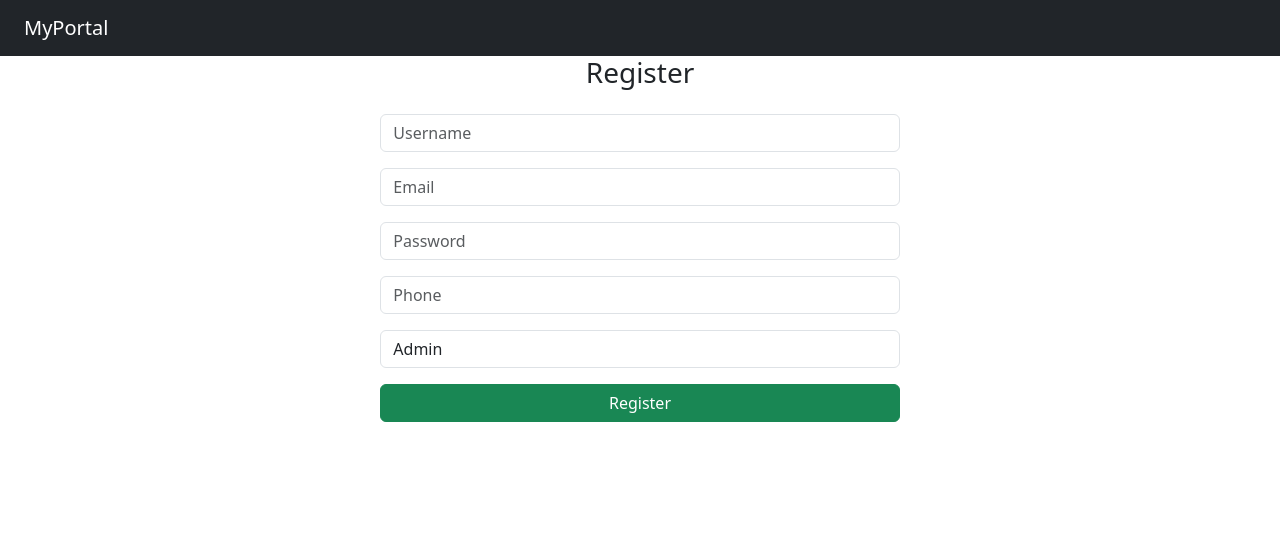
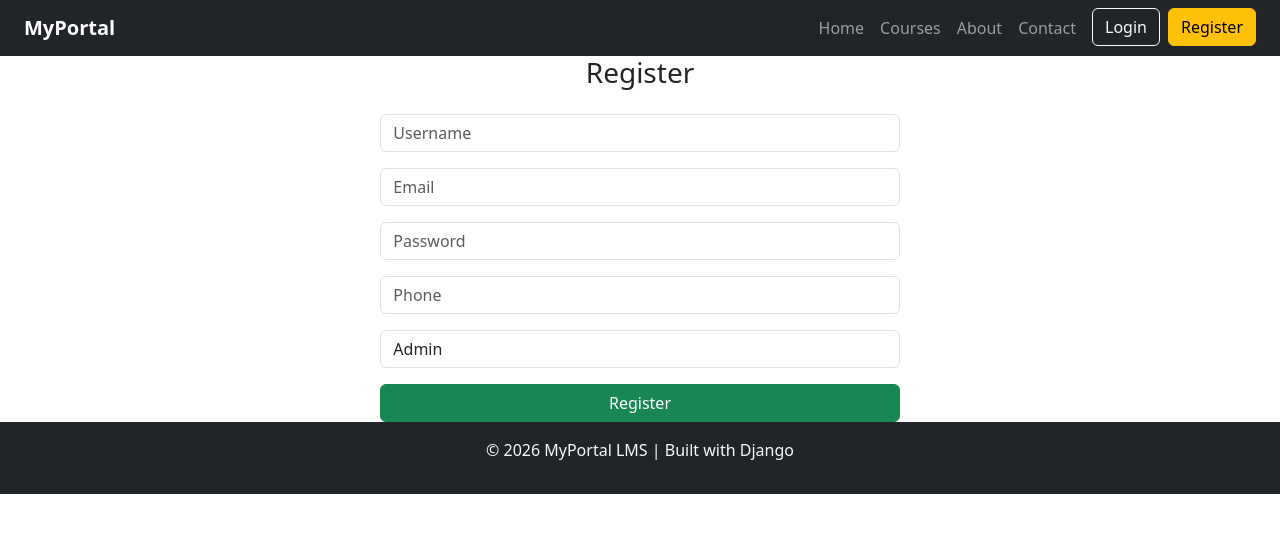
Before and after one commit to abhinavsai830-lang/LMS-Django, a Django app: page /register/ in a window 1280 px wide. Shown: the top 533 px of the page. Run offline with Django 5.2, Linux system fonts and the light colour scheme; parts of the project's set-up code (start-up, migrations or seed data) failed here and were passed over.

Commit message:
Added LMS landing page with navbar, features, and course sections

```diff
--- a/templates/base.html
+++ b/templates/base.html
@@ -1,6 +1,8 @@
 <!DOCTYPE html>
 <html>
 <head>
+
+<title>MyPortal LMS</title>
 
 <link href="https://cdn.jsdelivr.net/npm/bootstrap@5.3.2/dist/css/bootstrap.min.css" rel="stylesheet">
 
@@ -8,15 +10,51 @@
 
 <body>
 
-<!-- Navbar -->
+<!-- NAVBAR -->
 
-<nav class="navbar navbar-dark bg-dark px-4">
-  <a class="navbar-brand">MyPortal</a>
+<nav class="navbar navbar-expand-lg navbar-dark bg-dark px-4">
+  <a class="navbar-brand fw-bold" href="/">MyPortal</a>
+
+  <div class="collapse navbar-collapse">
+    <ul class="navbar-nav ms-auto">
+
+      <li class="nav-item">
+        <a class="nav-link" href="/">Home</a>
+      </li>
+
+      <li class="nav-item">
+        <a class="nav-link" href="/courses">Courses</a>
+      </li>
+
+      <li class="nav-item">
+        <a class="nav-link" href="#">About</a>
+      </li>
+
+      <li class="nav-item">
+        <a class="nav-link" href="#">Contact</a>
+      </li>
+
+      <li class="nav-item">
+        <a class="btn btn-outline-light ms-2" href="/login">Login</a>
+      </li>
+
+      <li class="nav-item">
+        <a class="btn btn-warning ms-2" href="/register">Register</a>
+      </li>
+
+    </ul>
+  </div>
 </nav>
+
 
 {% block content %}
 
 {% endblock %}
 
+
+<footer class="bg-dark text-light text-center p-3">
+<p>© 2026 MyPortal LMS | Built with Django</p>
+</footer>
+
 </body>
 </html>
```
Also changed, not shown: templates/home.html (+4 -34 lines).
